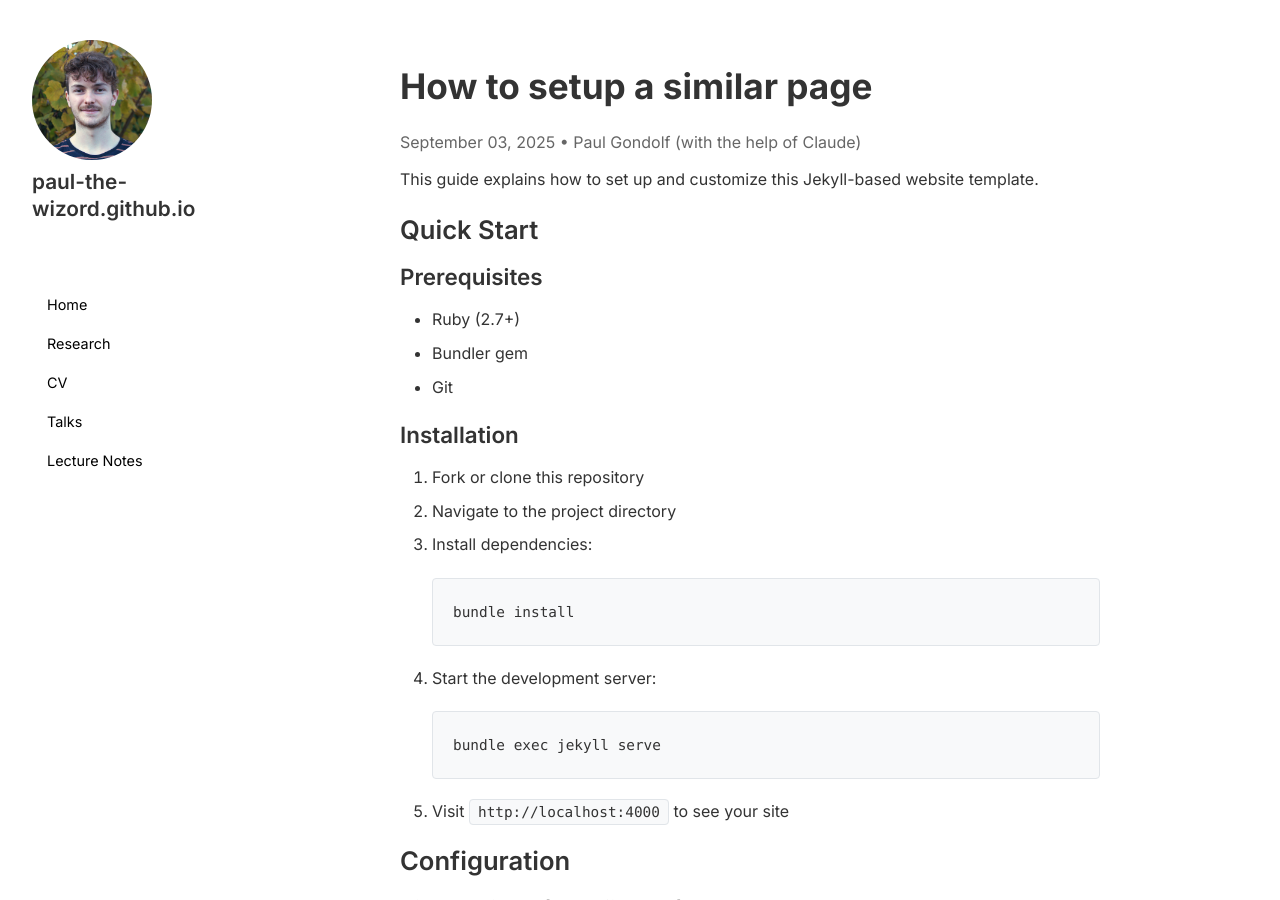
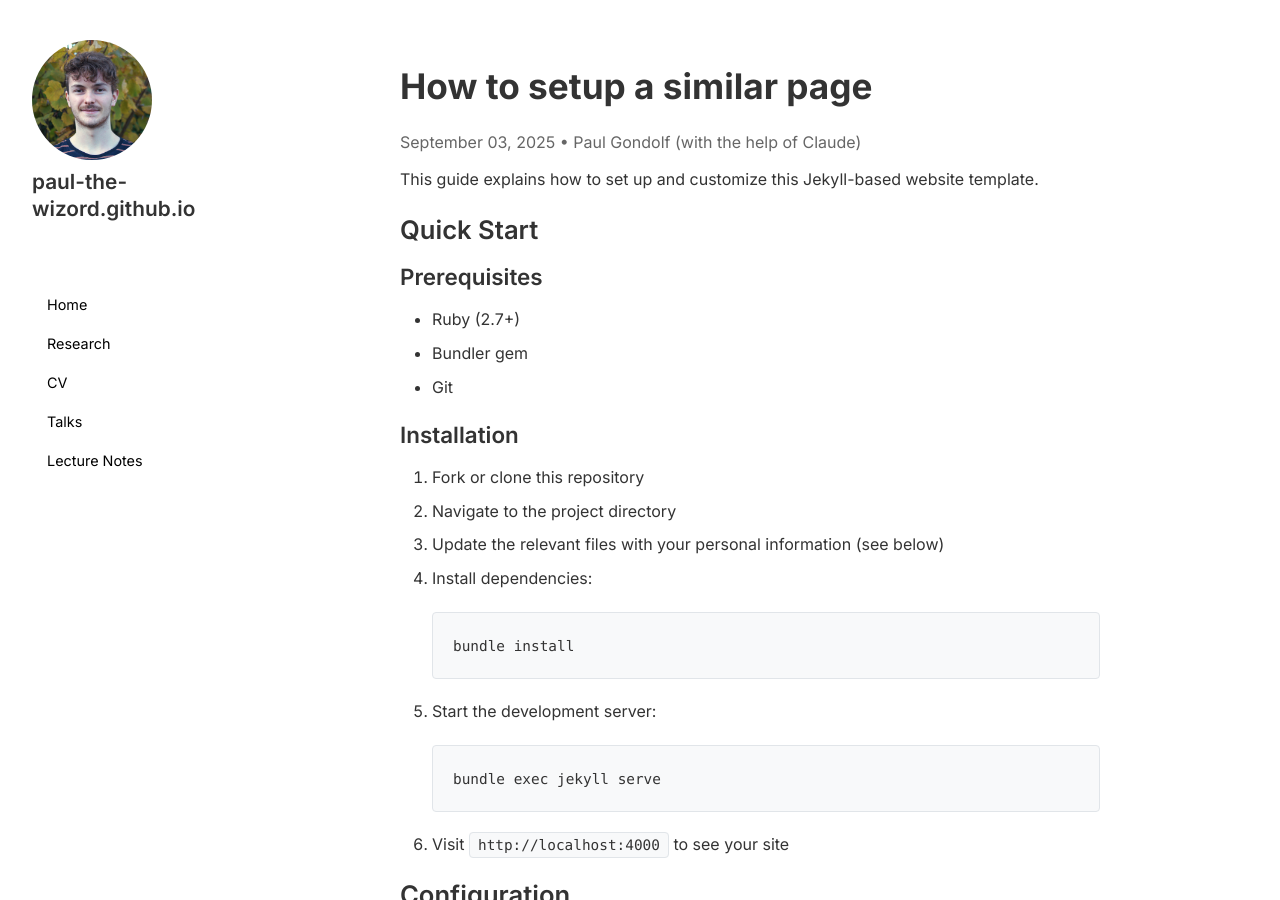
Before and after one commit to Paul-the-Wizord/paul-the-wizord.github.io, a Jekyll site: the page built from _posts/2025-09-03-website-setup-guide.md, in a window 1280 px wide and 900 px high. Built offline with Jekyll 4.4.1, drawn with Linux system fonts in a browser that asks for light colours.

Commit message:
Updated blog post

````diff
--- a/_posts/2025-09-03-website-setup-guide.md
+++ b/_posts/2025-09-03-website-setup-guide.md
@@ -20,19 +20,20 @@ This guide explains how to set up and customize this Jekyll-based website templa
 
 1. Fork or clone this repository
 2. Navigate to the project directory
-3. Install dependencies:
+3. Update the relevant files with your personal information (see below)
+4. Install dependencies:
 
    ```bash
    bundle install
    ```
 
-4. Start the development server:
+5. Start the development server:
 
    ```bash
    bundle exec jekyll serve
    ```
 
-5. Visit `http://localhost:4000` to see your site
+6. Visit `http://localhost:4000` to see your site
 
 ## Configuration
 
````
